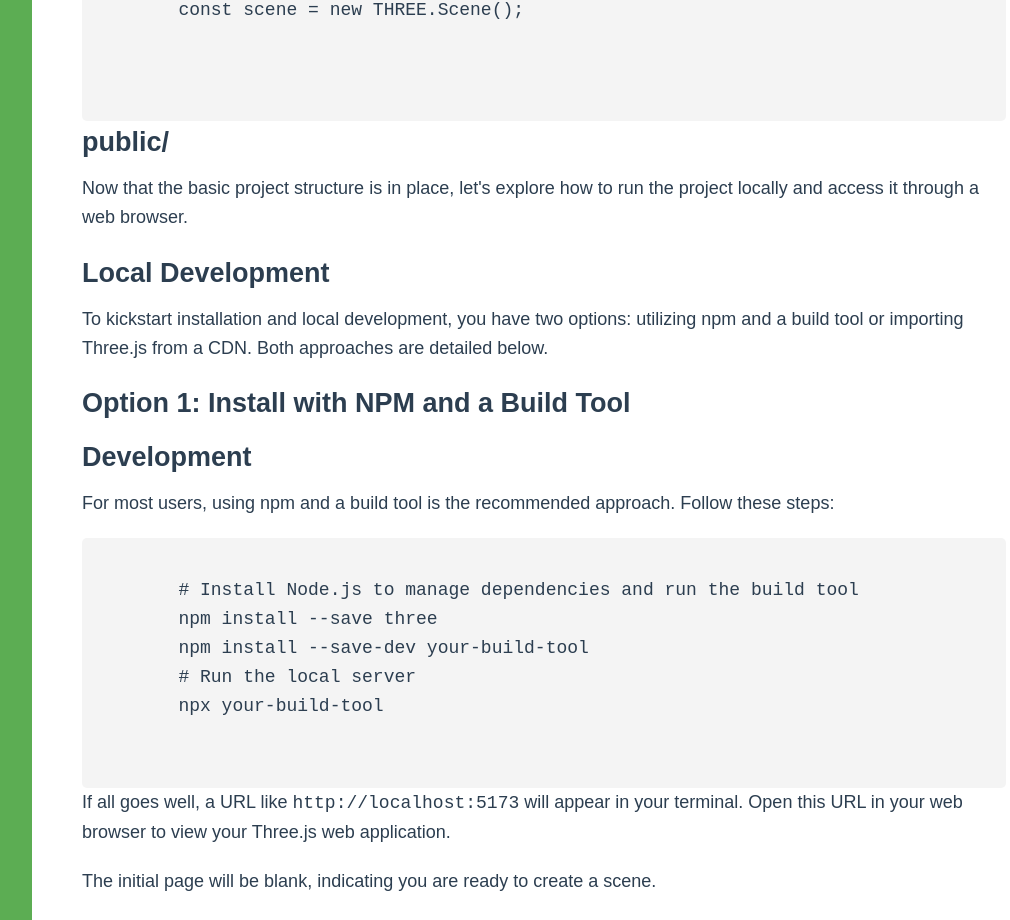
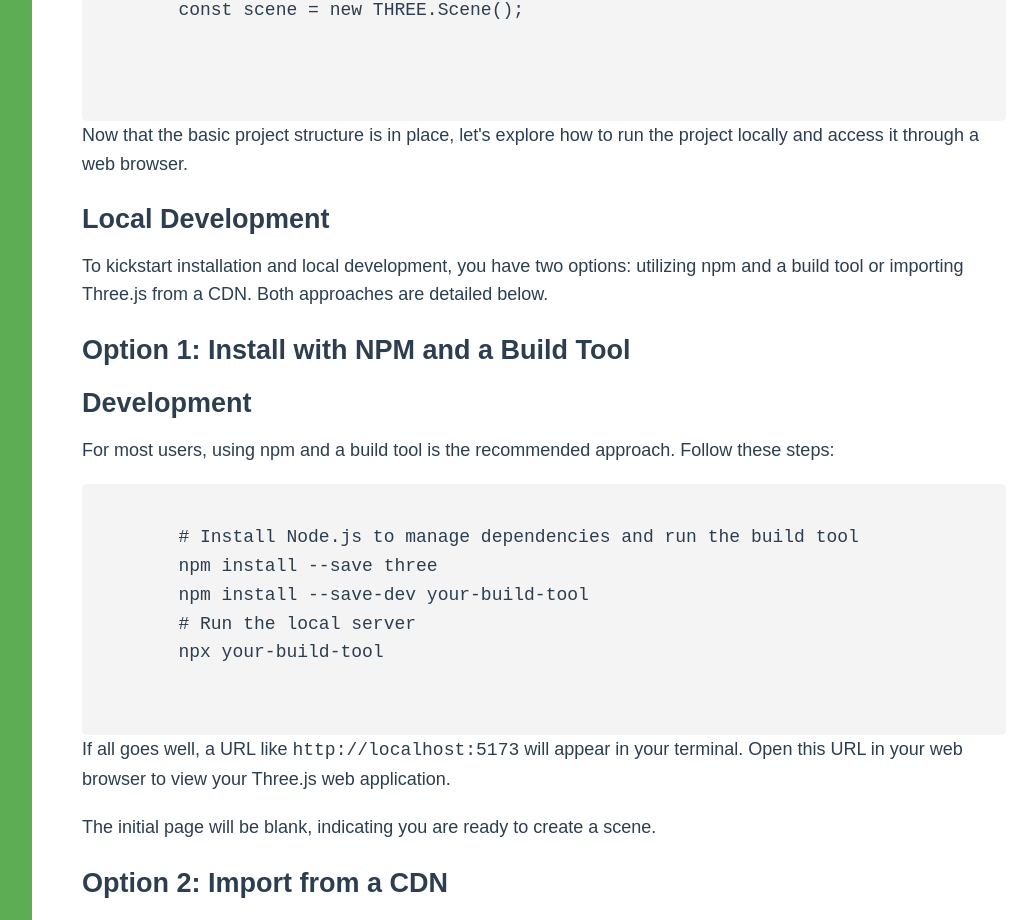
Before and after one commit to UniqueASU/Three.js-tutorial-website, a Vue app: page /installation in a window 1280 px wide. Shown: the part 1179-2099 px from the top of the page, without its empty margins (224-1234 px from the left). Built offline with nearby package versions, Linux system fonts and the light colour scheme.

Commit message:
made changes in installation

```diff
--- a/src/components/pages/Installation.vue
+++ b/src/components/pages/Installation.vue
@@ -46,8 +46,6 @@
       </code>
     </pre>
 
-    <h3 class="analysis-heading">public/</h3>
-
     <p class="view-content">
       Now that the basic project structure is in place, let's explore how to run the project locally and access it through a web browser.
     </p>
@@ -84,7 +82,10 @@
       The initial page will be blank, indicating you are ready to create a scene.
     </p>
 
-    <h3 class="analysis-heading">Option 2: Import from a CDN</h3>
+    <h3 class="analysis-heading">Option 2: Import from a CDN </h3>
+    <p class="view-content">
+      Note: In the demo of the application we are importing three.js from CDN itself.
+    </p>
 
     <h4 class="analysis-heading">Development</h4>
 
```
